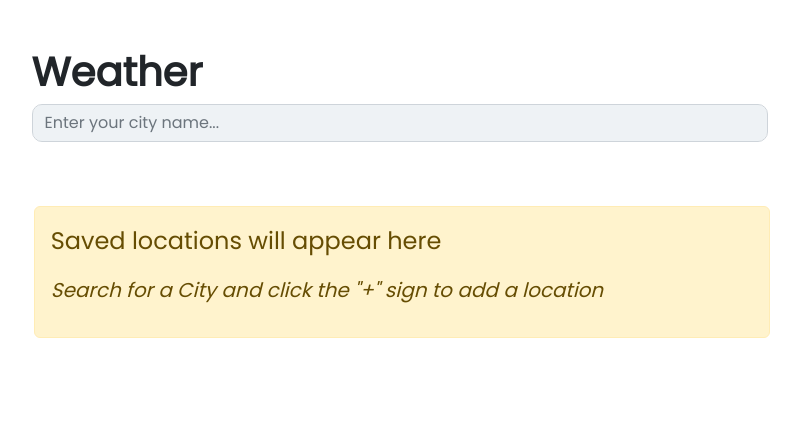
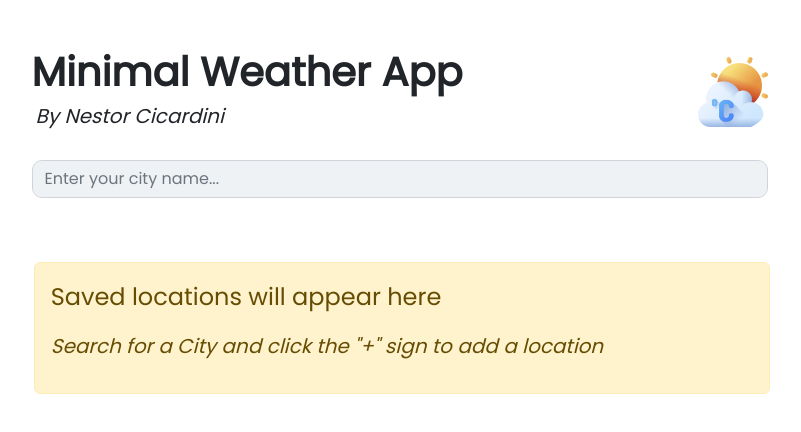
Before and after one commit to Nestor162/U3-D10-Weekly-Homework-Weather-App, a React (Create React App) app: page / in a window 1280 px wide. Shown: the top 432 px of the page, without its empty margins (238-1039 px from the left). Built offline with nearby package versions, Linux system fonts and the light colour scheme.

Commit message:
Aggiunto logo alla home page

```diff
--- a/src/components/SearchInput.jsx
+++ b/src/components/SearchInput.jsx
@@ -1,8 +1,9 @@
-import { Col, Form } from "react-bootstrap";
+import { Col, Form, Row } from "react-bootstrap";
 import "../App.css";
 import { useEffect, useState } from "react";
 import { useDispatch } from "react-redux";
 import { useNavigate } from "react-router-dom";
+import icon from "../img/weather_app_logo.png";
 
 const SearchInput = () => {
   const dispatch = useDispatch();
@@ -28,9 +29,19 @@ const SearchInput = () => {
 
   return (
     <Col xs={9} md={7} className="mx-auto mt-5">
-      <h1 className="fw-bold">Weather</h1>
+      <Row>
+        <Col xs={9}>
+          <h1 className="fw-bold d-inline-block align-middle">Minimal Weather App</h1>
+          <h5 className="ms-1">
+            <em>By Nestor Cicardini</em>
+          </h5>
+        </Col>
+        <Col xs={3} className="d-flex justify-content-end align-items-center">
+          <img src={icon} alt="app icon" className="d-inline-block" style={{ width: "70px" }} />
+        </Col>
+      </Row>
       <Form
-        className="mb-3"
+        className="mb-3 mt-4"
         type="search"
         value={city}
         onSubmit={e => {
```
Also changed, not shown: src/img/weather_app_logo.png (added).
